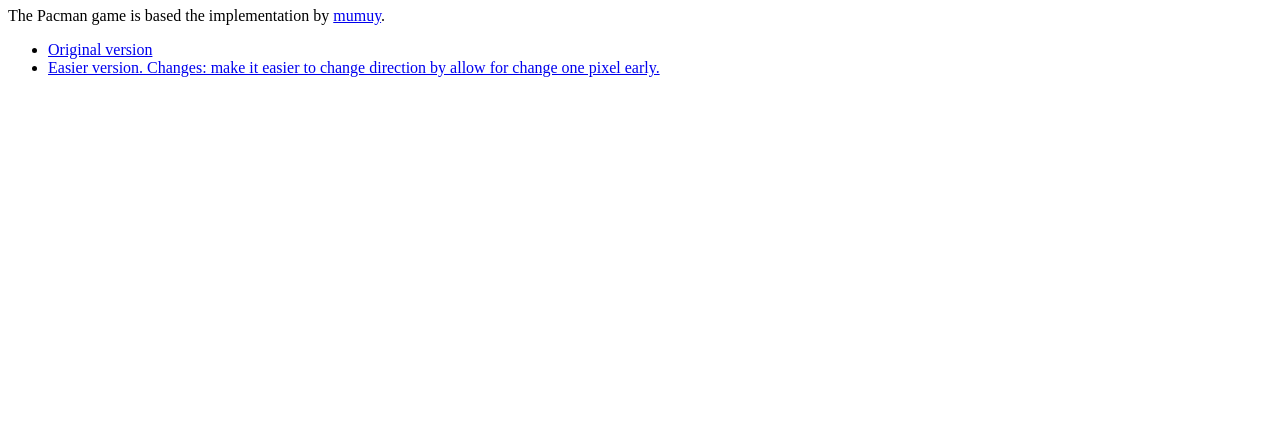
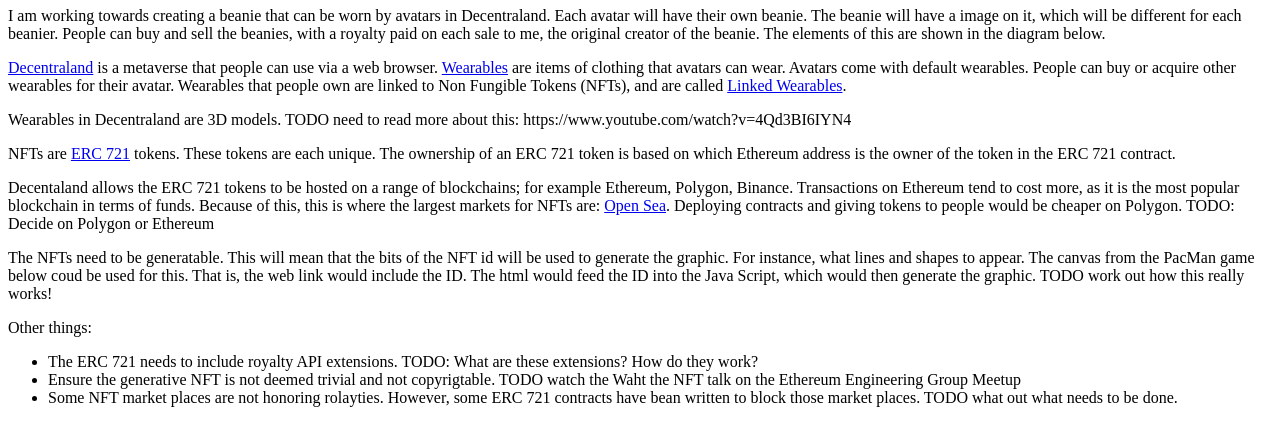
Before and after one commit to WinterWhipBird/WinterWhipBird.github.io, a plain HTML site: page docs/index.html in a window 1280 px wide. Shown: the part 99-521 px from the top of the page. Drawn offline with Linux system fonts and the light colour scheme.

Commit message:
Initial text for beanie idea

```diff
--- a/docs/index.html
+++ b/docs/index.html
@@ -3,6 +3,60 @@
 </head>
 <body>
 Welcome!
+
+
+<h1>NFT Beanie for Decentraland with Royalty Avoidance Protection</h1>
+I am working towards creating a beanie that can be worn by avatars in Decentraland.
+Each avatar will have their own beanie. The beanie will have a image on it, which will
+be different for each beanier.  People can buy and sell the beanies, with a royalty
+paid on each sale to me, the original creator of the beanie.
+
+The elements of this are shown in the diagram below.
+
+
+
+<p><a href="https://decentraland.org/">Decentraland</a> is a metaverse that people can use via a web browser.
+<a href="https://docs.decentraland.org/creator/">Wearables</a> are items of clothing that avatars can wear.
+Avatars come with default wearables. People can buy or acquire other wearables for their avatar.
+Wearables that people own are linked to Non Fungible Tokens (NFTs), and are called
+<a href="https://docs.decentraland.org/creator/wearables/linked-wearables/">Linked Wearables</a>. </p>
+
+
+<p>Wearables in Decentraland are 3D models. TODO need to read more about this: https://www.youtube.com/watch?v=4Qd3BI6IYN4</p>
+
+<p>
+NFTs are <a href="https://docs.openzeppelin.com/contracts/2.x/api/token/erc721">ERC 721</a> tokens.
+These tokens are each unique. The ownership of an ERC 721 token is based on which Ethereum address
+is the owner of the token in the ERC 721 contract. </p>
+
+<p>
+Decentaland allows the ERC 721 tokens to be
+hosted on a range of blockchains; for example Ethereum, Polygon, Binance. Transactions on Ethereum
+tend to cost more, as it is the most popular blockchain in terms of funds. Because of this, this
+is where the largest markets for NFTs are: <a href="https://opensea.io/">Open Sea</a>. Deploying
+contracts and giving tokens to people would be cheaper on Polygon. TODO: Decide on Polygon or Ethereum</p>
+
+<p>
+The NFTs need to be generatable. This will mean that the bits of the NFT id will be used to generate
+the graphic. For instance, what lines and shapes to appear. The canvas from the PacMan game below
+coud be used for this. That is, the web link would include the ID. The html would feed the ID into the
+Java Script, which would then generate the graphic. TODO work out how this really works!</p>
+
+<p>Other things:</p>
+<ul>
+<li>The ERC 721 needs to include royalty API extensions. TODO: What are these extensions? How do they work?</li>
+<li>Ensure the generative NFT is not deemed trivial and not copyrigtable. TODO watch the Waht the NFT
+    talk on the Ethereum Engineering Group Meetup</li>
+    <li>Some NFT market places are not honoring rolayties. However, some ERC 721 contracts have bean
+        written to block those market places. TODO what out what needs to be done.
+    </li>
+</ul>
+
+
+
+
+
+
 
 <h1>PAC-MAN</h1>
 <p>The Pacman game is based the implementation by <a href="https://github.com/mumuy/pacman">mumuy</a>.</p>
```
